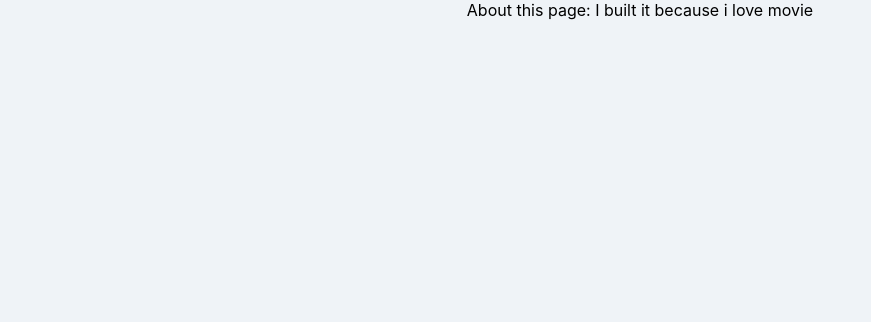
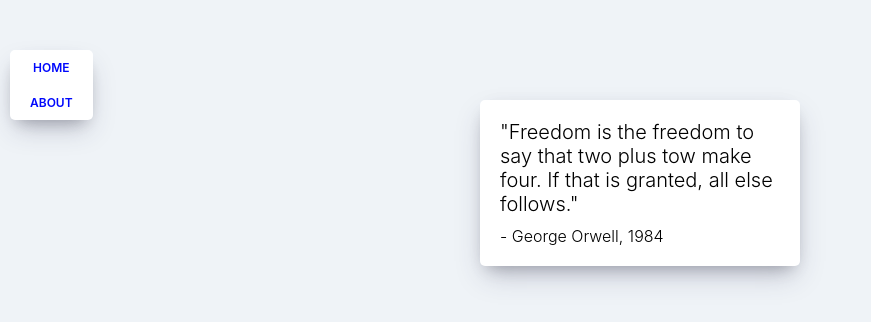
Before and after one commit to Trapa-Eureka/movie_2019, a React (Create React App) app: page /#/about in a window 1280 px wide. Shown: the top 322 px of the page, without its empty margins (0-871 px from the left). Built offline with nearby package versions, Linux system fonts and the light colour scheme.

Commit message:
navi, Props between routes, Redirecting

```diff
--- /dev/null
+++ b/src/App.css
@@ -0,0 +1,12 @@
+* {
+  box-sizing: border-box;
+}
+
+body {
+  margin: 0;
+  padding: 0;
+  font-family: -apple-system, BlinkMacSystemFont, "Segoe UI", Roboto, Oxygen,
+    Ubuntu, Cantarell, "Open Sans", "Helvetica Neue", sans-serif;
+  background-color: #eff3f7;
+  height: 100%;
+}
--- a/src/App.js
+++ b/src/App.js
@@ -2,12 +2,17 @@
 import { HashRouter, Route } from "react-router-dom";
 import Home from "./routes/Home";
 import About from "./routes/About";
+import Detail from "./routes/Detail";
+import Navigation from "./components/Navigation";
+import "./App.css";
 
 function App() {
   return (
     <HashRouter>
+      <Navigation />
       <Route path="/" exact={true} component={Home} />
       <Route path="/about" component={About} />
+      <Route path="/movie/:id" component={Detail} />
     </HashRouter>
   );
 }
--- a/src/components/Movie.css
+++ b/src/components/Movie.css
@@ -2,15 +2,23 @@
   width: 45%;
   background-color: #fff;
   margin-bottom: 70px;
-  display: flex;
-  align-items: flex-start;
-  justify-content: space-between;
+  _display: flex;
+  _align-items: flex-start;
+  _justify-content: space-between;
   font-weight: 300;
   padding: 20px;
   border-radius: 5px;
   color: #adaeb9;
   box-shadow: 0 13px 27px -5px rgba(50, 50, 93, 0.25),
     0 8px 16px -8px rgba(0, 0, 0, 0.3), 0 -6px 16px -6px rgba(0, 0, 0, 0.025);
+}
+
+.movies .movie a {
+  display: flex;
+  align-items: flex-start;
+  justify-content: space-between;
+  text-decoration: none;
+  color: inherit;
 }
 
 .movie img {
--- a/src/components/Movie.js
+++ b/src/components/Movie.js
@@ -1,10 +1,23 @@
 import React from "react";
+import { Link } from "react-router-dom";
 import PropTypes from "prop-types";
 import "./Movie.css";
 
 function Movie({ id, year, title, summary, poster, genres }) {
   return (
     <div className="movie">
+      <Link
+        to={{
+          pathname: `/movie/${id}`,
+          state: {
+            year,
+            title,
+            summary,
+            poster,
+            genres,
+          },
+        }}
+      >
         <img src={poster} alt={title} title={title} />
         <div className="movie__data">
           <h3 className="movie__title">{title}</h3>
@@ -17,10 +30,8 @@
             ))}
           </ul>
           <p className="movie__summary">{summary.slice(0, 180)}...</p>
-        <a className="movie__more" href="#">
-          more..
-        </a>
         </div>
+      </Link>
     </div>
   );
 }
--- /dev/null
+++ b/src/components/Navigation.css
@@ -0,0 +1,25 @@
+.nav {
+  position: fixed;
+  top: 50px;
+  left: 10px;
+  display: flex;
+  flex-direction: column;
+  background-color: white;
+  padding: 10px 20px;
+  box-shadow: 0 13px 27px -5px rgba(50, 50, 93, 0.25),
+    0 8px 16px -8px rgba(0, 0, 0, 0.3), 0 -6px 16px -6px rgba(0, 0, 0, 0.025);
+  border-radius: 5px;
+}
+
+.nav a {
+  text-decoration: none;
+  color: #0008fc;
+  text-transform: uppercase;
+  font-size: 12px;
+  text-align: center;
+  font-weight: 600;
+}
+
+.nav a:not(:last-child) {
+  margin-bottom: 20px;
+}
--- /dev/null
+++ b/src/components/Navigation.js
@@ -0,0 +1,14 @@
+import React from "react";
+import { Link } from "react-router-dom";
+import "./Navigation.css";
+
+function Navigation() {
+  return (
+    <div className="nav">
+      <Link to="/">Home</Link>
+      <Link to="/about">About</Link>
+    </div>
+  );
+}
+
+export default Navigation;
--- /dev/null
+++ b/src/routes/About.css
@@ -0,0 +1,20 @@
+.about__container {
+  box-shadow: 0 13px 27px -5px rgba(50, 50, 93, 0.25),
+    0 8px 16px -8px rgba(0, 0, 0, 0.3), 0 -6px 16px -6px rgba(0, 0, 0, 0.025);
+  padding: 20px;
+  border-radius: 5px;
+  background-color: white;
+  margin: 0 auto;
+  margin-top: 100px;
+  max-width: 25%;
+  font-weight: 300;
+}
+
+.about__container span:first-child {
+  font-size: 20px;
+}
+
+.about__container span:last-child {
+  display: block;
+  margin-top: 10px;
+}
--- a/src/routes/About.js
+++ b/src/routes/About.js
@@ -1,7 +1,16 @@
 import React from "react";
+import "./About.css";
 
 function About() {
-  return <span>About this page: I built it because i love movie</span>;
+  return (
+    <div className="about__container">
+      <span>
+        "Freedom is the freedom to say that two plus tow make four. If that is
+        granted, all else follows."
+      </span>
+      <span>- George Orwell, 1984</span>
+    </div>
+  );
 }
 
 export default About;
--- /dev/null
+++ b/src/routes/Detail.js
@@ -0,0 +1,20 @@
+import React from "react";
+
+class Detail extends React.Component {
+  componentDidMount() {
+    const { location, history } = this.props;
+    if (location.state === undefined) {
+      history.push("/");
+    }
+  }
+  render() {
+    const { location } = this.props;
+    if (location.state) {
+      return <span>{location.state.title}</span>;
+    } else {
+      return null;
+    }
+  }
+}
+
+export default Detail;
--- a/src/routes/Home.css
+++ b/src/routes/Home.css
@@ -1,20 +1,4 @@
-* {
-  box-sizing: border-box;
-}
-
-body {
-  margin: 0;
-  padding: 0;
-  font-family: -apple-system, BlinkMacSystemFont, "Segoe UI", Roboto, Oxygen,
-    Ubuntu, Cantarell, "Open Sans", "Helvetica Neue", sans-serif;
-  background-color: #eff3f7;
-  height: 100%;
-}
-
-html,
-body,
-.container,
-#root {
+.container {
   height: 100%;
   display: flex;
   justify-content: center;
@@ -22,7 +6,7 @@
 
 .loader {
   width: 100%;
-  height: 100%;
+  height: 100vh;
   display: flex;
   justify-content: center;
   align-items: center;
@@ -32,6 +16,7 @@
 .movies {
   display: flex;
   justify-content: space-between;
+  align-items: flex-start;
   flex-wrap: wrap;
   padding: 50px;
   padding-top: 70px;
```
Lines whose indentation alone changed are shown as unchanged.
